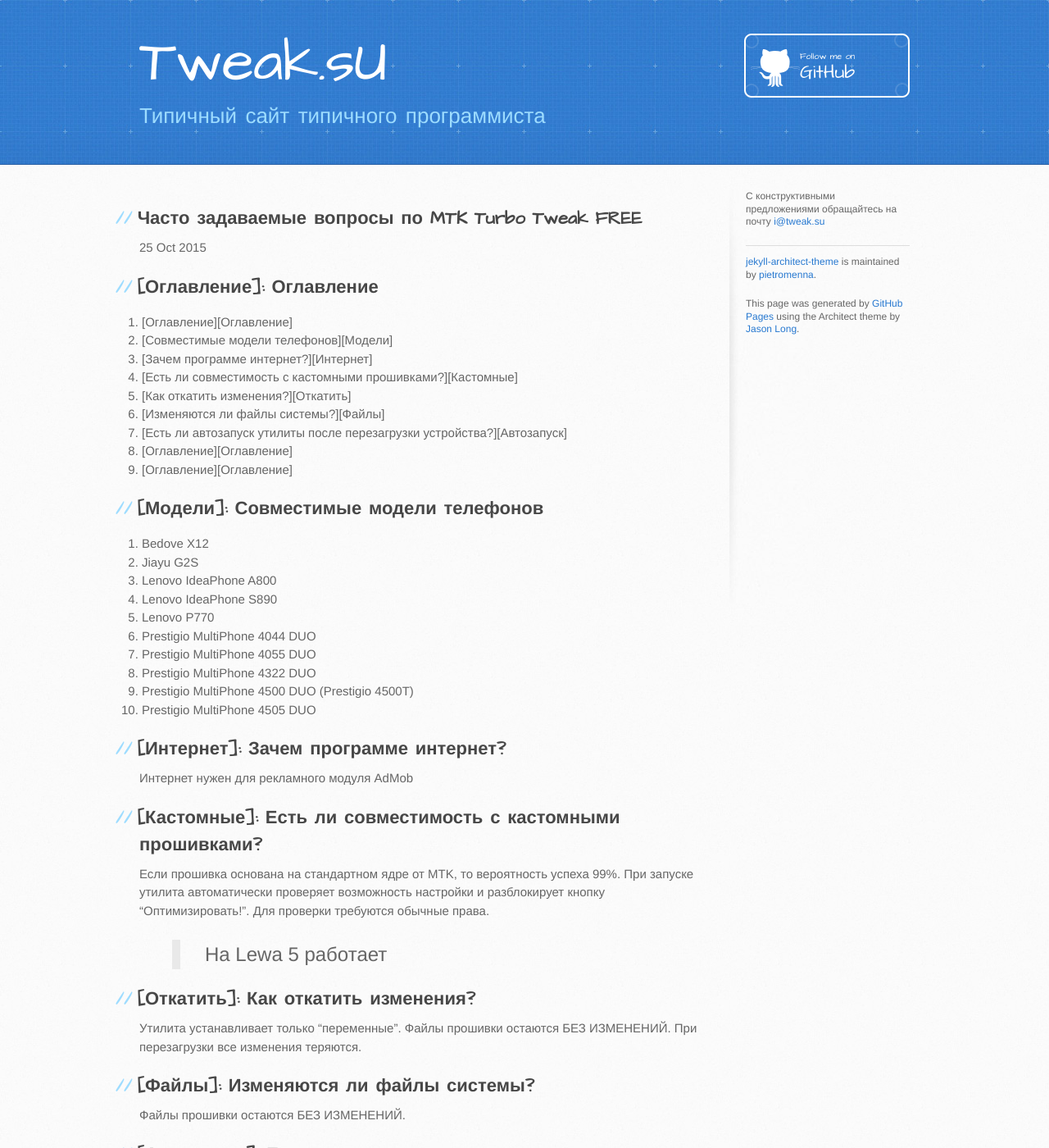
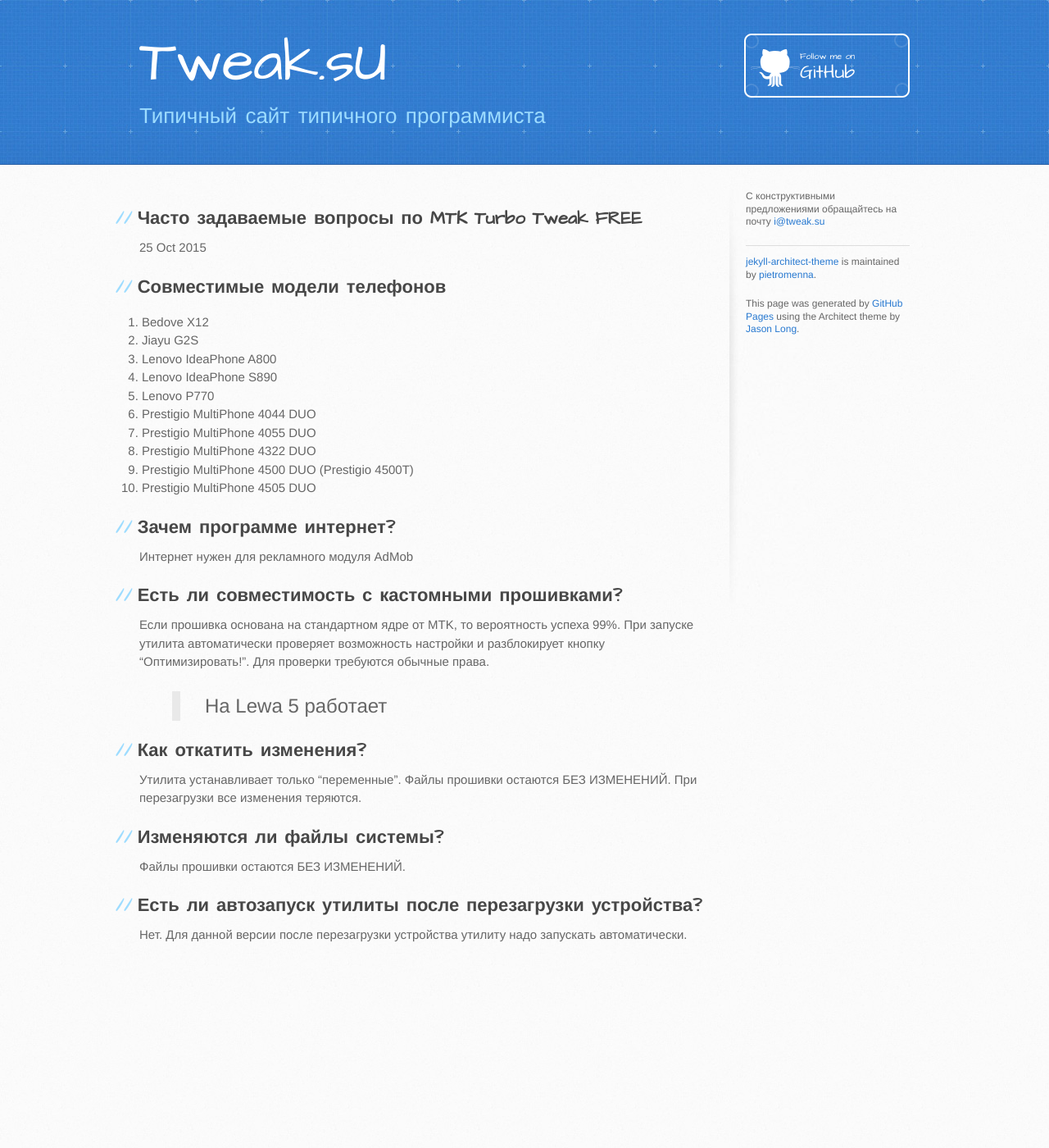
Before and after one commit to volodin-aa/volodin-aa.github.io, a Jekyll site: the page built from _posts/2015-10-25-mtk-turbo-tweak-faq.md, in a window 1280 px wide and 1400 px high. Shown: the whole window at 82% size. Built offline with Jekyll 4.4.1, drawn with Linux system fonts in a browser that asks for light colours; some of the changed text lies outside the part shown.

Commit message:
Убрал оглавление

```diff
--- a/_posts/2015-10-25-mtk-turbo-tweak-faq.md
+++ b/_posts/2015-10-25-mtk-turbo-tweak-faq.md
@@ -5,20 +5,7 @@
 categories: MTK
 ---
 
-## [Оглавление]: Оглавление
-
-1. [Оглавление][Оглавление]
-1. [Совместимые модели телефонов][Модели]
-1. [Зачем программе интернет?][Интернет]
-1. [Есть ли совместимость с кастомными прошивками?][Кастомные]
-1. [Как откатить изменения?][Откатить]
-1. [Изменяются ли файлы системы?][Файлы]
-1. [Есть ли автозапуск утилиты после перезагрузки устройства?][Автозапуск]
-1. [Оглавление][Оглавление]
-1. [Оглавление][Оглавление]
-
-
-## [Модели]: Совместимые модели телефонов
+## Совместимые модели телефонов
 
 1. Bedove X12
 2. Jiayu G2S
@@ -31,24 +18,24 @@
 9. Prestigio MultiPhone 4500 DUO (Prestigio 4500T)
 11. Prestigio MultiPhone 4505 DUO
 
-## [Интернет]: Зачем программе интернет?
+## Зачем программе интернет?
 
 Интернет нужен для рекламного модуля AdMob
 
-## [Кастомные]: Есть ли совместимость с кастомными прошивками?
+## Есть ли совместимость с кастомными прошивками?
 
 Если прошивка основана на стандартном ядре от MTK, то вероятность успеха 99%. При запуске утилита автоматически проверяет возможность настройки и разблокирует кнопку "Оптимизировать!". Для проверки требуются обычные права.
 
 >На Lewa 5 работает
 
-## [Откатить]: Как откатить изменения?
+## Как откатить изменения?
 
 Утилита устанавливает только "переменные". Файлы прошивки остаются БЕЗ ИЗМЕНЕНИЙ. При перезагрузки все изменения теряются.
 
-## [Файлы]: Изменяются ли файлы системы?
+## Изменяются ли файлы системы?
 
 Файлы прошивки остаются БЕЗ ИЗМЕНЕНИЙ.
 
-## [Автозапуск]: Есть ли автозапуск утилиты после перезагрузки устройства?
+## Есть ли автозапуск утилиты после перезагрузки устройства?
 
 Нет. Для данной версии после перезагрузки устройства утилиту надо запускать автоматически.
```
